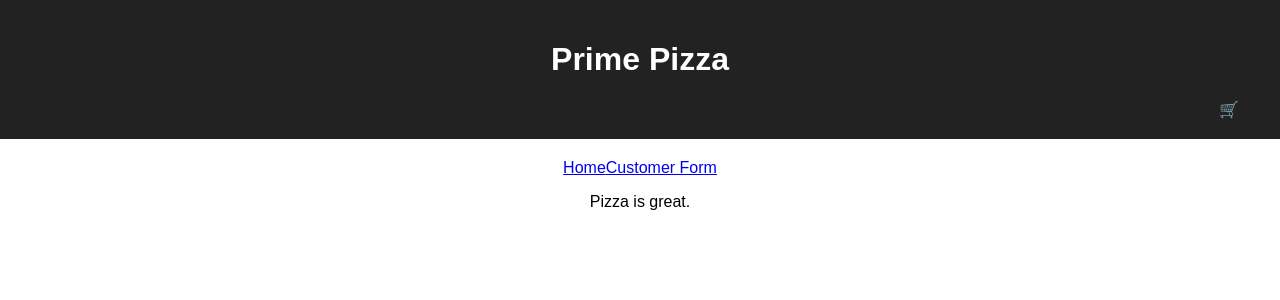
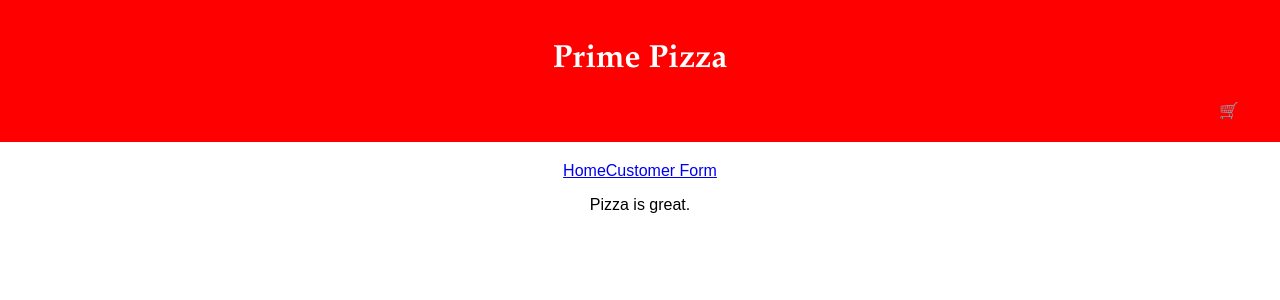
Before and after one commit to conceptcollector/redux-pizza-parlor, a React (Create React App) app: page /#/ in a window 1280 px wide. Shown: the top 300 px of the page. Built offline with nearby package versions, Linux system fonts and the light colour scheme; no server answers.

Commit message:
fixing image sizing

```diff
--- a/src/components/App/App.css
+++ b/src/components/App/App.css
@@ -3,21 +3,28 @@
 }
 
 .App-header {
-  background-color: #222;
+  background-color: red;
   padding: 20px;
-  color: white;
+  color: white ;
+  font-family: Garamond, serif;
   margin-bottom: 20px;
 }
 
 .App-title {
   font-size: 2em;
   display: inline-block;
+  text-align: center;
 }
 
 #shopping-cart {
   margin-left: 95%;
+  text-align: center;
 }
 
 li {
   list-style: none;
+  font-family: Garamond, serif;
+  text-align: center;
+
+
 }
--- a/src/components/PizzaItem/PizzaItem.jsx
+++ b/src/components/PizzaItem/PizzaItem.jsx
@@ -1,7 +1,12 @@
 function PizzaItem({pizza}){
 
     const handleClick = () => {
-        console.log('I will add pizza to the checkout!');
+        console.log('I will add pizza to the checkout!',pizza);
+
+        dispatch({
+            type:'ADD_TO_CART',
+            payload: pizza
+          })
     }
 
     return(
--- a/src/index.js
+++ b/src/index.js
@@ -23,13 +23,21 @@ const priceReducer = (state = 0, action) => {
 }
 
 
+const checkoutReducer = (state = [], action) => {
+  if(action.type==='ADD_TO_CART'){
+      return [...state,action.payload]
+  }
+  return state;
+};
+
 
 
 
 const storeInstance = createStore(
     combineReducers({
       pizzaReducer,
-      priceReducer
+      priceReducer,
+      checkoutReducer
     }),
     applyMiddleware(logger),
   );
```
Also changed, not shown: public/images/pizza_photo.png.
